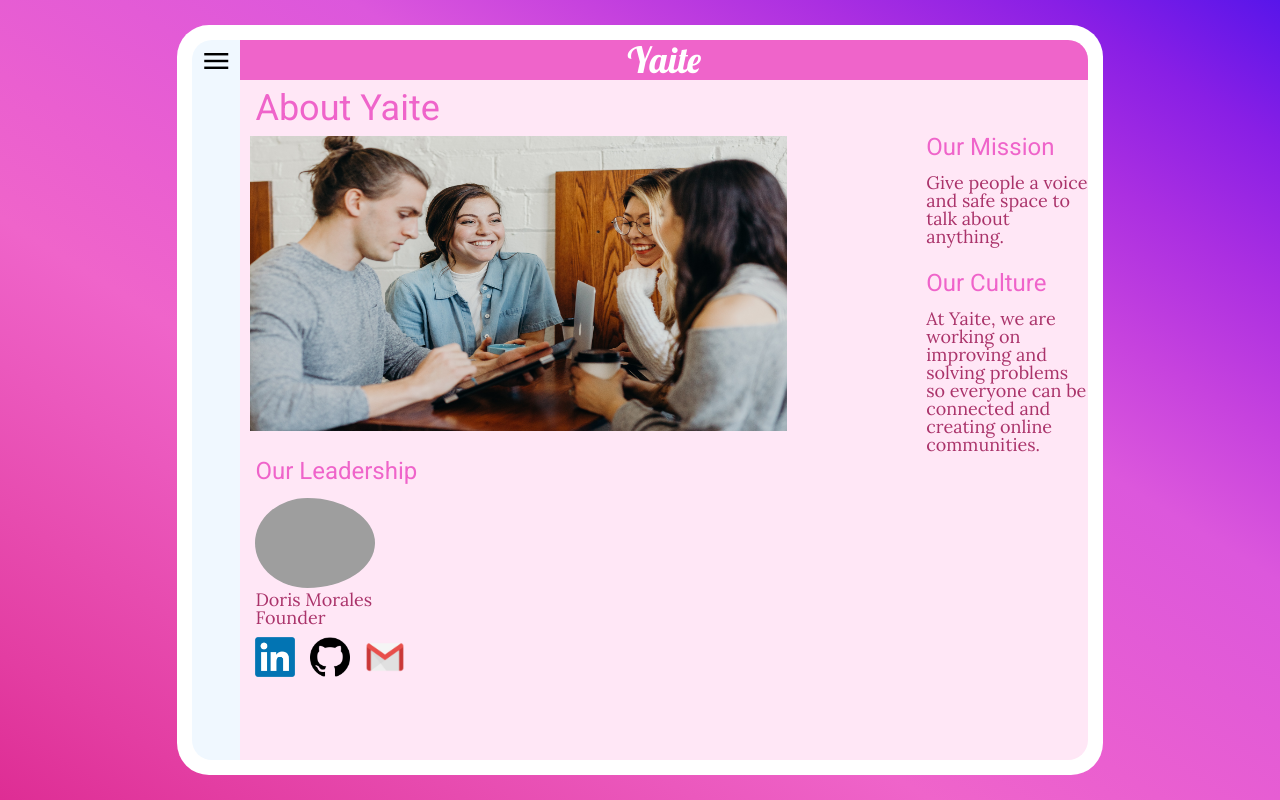
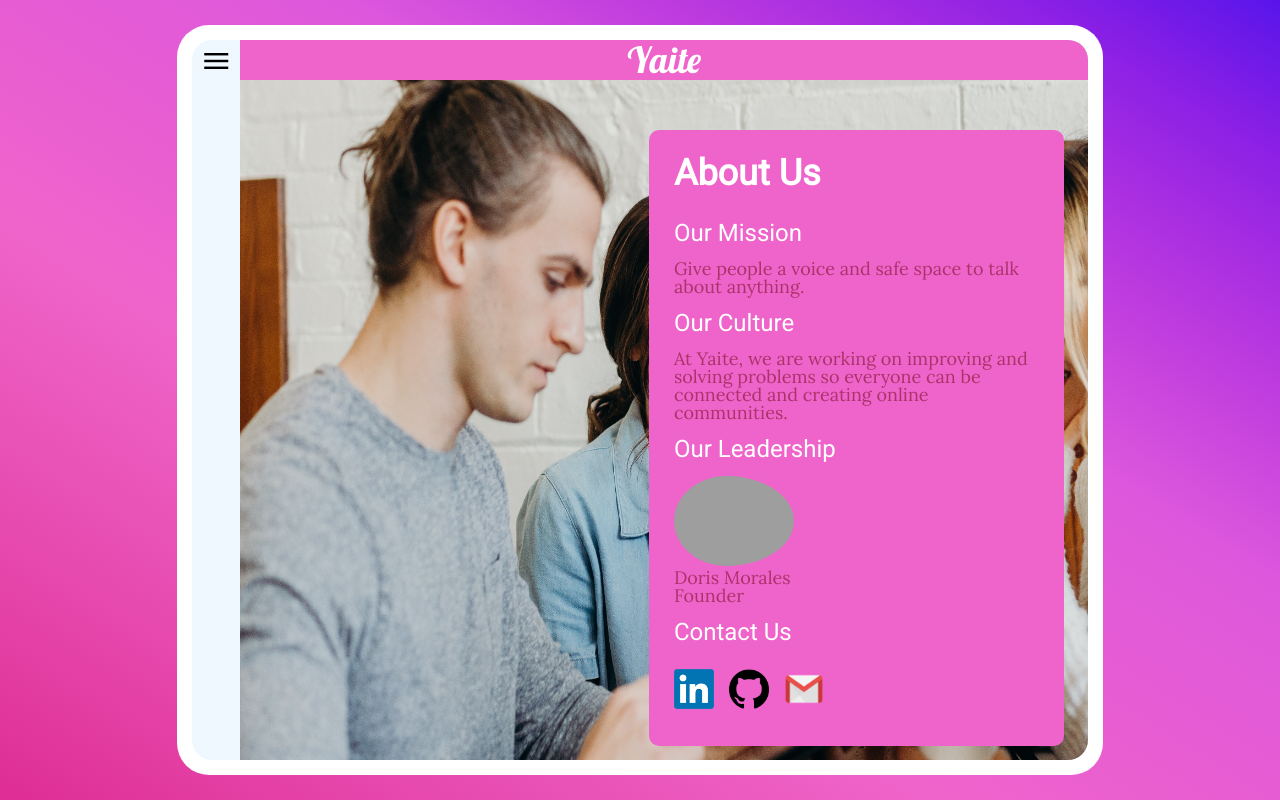
Before and after one commit to moralesdoris880/yaite, a React (Create React App) app in the folder client/: page /about in a window 1280 px wide. Built offline with nearby package versions, Linux system fonts and the light colour scheme; grey boxes are pictures that could not be loaded.

Commit message:
About page css done

```diff
--- a/client/src/css/About.css
+++ b/client/src/css/About.css
@@ -1,6 +1,8 @@
 #About{
     width: 100%;
-    background-color: #ffe7f6;
+    background-image: url("../media/People.jpg");
+    background-repeat: no-repeat;
+    background-size: 1100px 900px;
     border-radius: 0px 20px 20px 0px;
 }
 .Header{
@@ -15,22 +17,15 @@
     font-size: 36px;
     font-family: 'Lobster', cursive;
 }
-.Heading{
-    font-family: 'Roboto', sans-serif;
-    font-size: 24px;
-    padding: 15px;
-    color: #ef64ca;
-}
 .text{
     font-family: 'Lora', serif;
     padding-left: 15px;
+    padding-right: 15px;
     color: #AA336A;
     font-size: 18px;
 }
 #aboutinfo{
-    display: flex;
-    flex-direction: column;
-    height: 100%;
+    width: 120%;
 }
 .box{
     padding: 10px 0px 20px 0px;
@@ -47,12 +42,19 @@
     padding-left: 15px;
 
 }
-#people{
-    height: 42%;
-    width: 80%;
-    padding: 0px 10px 0px 10px;
+#info{
+    background-color: #ef64ca;
+    height: 90%;
+    padding: 10px;
+    width: 90%;
+    margin-top: 50px;
+    border-radius: 10px;
 }
-#aboutmain{
+.Heading2{
+    font-family: 'Roboto', sans-serif;
+    font-size: 24px;
+    padding: 15px;
+    color: white;
 }
 
 /* #C8D6FF */
--- a/client/src/pages/About.js
+++ b/client/src/pages/About.js
@@ -2,21 +2,27 @@
 import linkedinlogo from "../media/Linkedin.png";
 import githublogo from "../media/Github.png";
 import gmaillogo from "../media/Gmail.png";
-import people from "../media/People.jpg";
 
 function About(){
     return(
         <div id="About">
             <div className="Header"><h1>Yaite</h1></div>
             <div style={{display:'flex'}}>
-                <div id="aboutmain">
-                    <h1 className='Heading' style={{padding: '10px 0px 10px 15px', fontSize: '36px'}}>About Yaite</h1>
-                    <img src={people} alt="people talking, credits to Brooke Cagle" id="people"></img>
-                    <div className='box' style={{width: '50%',margin:0}}>
-                        <h1 className='Heading'>Our Leadership</h1>
+                <div id="aboutinfo">
+                {/* <img src={people} alt="people talking, credits to Brooke Cagle" id="people"></img> */}
+                </div>
+                <div>
+                    <div id="info">
+                        <h1 className='Heading2' style={{fontSize:'36px', fontWeight: 900}}>About Us</h1>
+                        <h1 className='Heading2'>Our Mission</h1>
+                        <p className='text'>Give people a voice and safe space to talk about anything.</p>
+                        <h1 className='Heading2'>Our Culture</h1>
+                        <p className='text'>At Yaite, we are working on improving and solving problems so everyone can be connected and creating online communities.</p>
+                        <h1 className='Heading2'>Our Leadership</h1>
                             <img src="https://scontent-lga3-1.xx.fbcdn.net/v/t39.30808-6/275614533_379443737334355_186047330017330400_n.jpg?_nc_cat=100&ccb=1-7&_nc_sid=09cbfe&_nc_ohc=D2Yt1XlulnEAX8aVIPh&_nc_ht=scontent-lga3-1.xx&oh=00_AT-9JFld7xyGbNIdk3dSAEapj5CeqkoACQzrXZ-ySFNpcQ&oe=629B9B55" id="pfp"></img>
                             <p className='text'>Doris Morales</p>
                             <p className='text'>Founder</p>
+                            <h1 className='Heading2'>Contact Us</h1>
                             <div className='box'>
                             <a href='https://www.linkedin.com/in/dorisvmorales/'><img src={linkedinlogo} alt="Linkedin Logo" className='logo'></img></a>
                             <a href='https://github.com/moralesdoris880'><img src={githublogo} alt="Github Logo" className='logo'></img></a>
@@ -24,17 +30,6 @@
                         </div>
                     </div>
                 </div>
-                <div id="aboutinfo">
-                    <div className='box' style={{padding: '40px 0px 0px 0px'}}>
-                        <h1 className='Heading'>Our Mission</h1>
-                        <p className='text'>Give people a voice and safe space to talk about anything.</p>
-                    </div>
-                    <div className='box'>
-                        <h1 className='Heading'>Our Culture</h1>
-                        <p className='text'>At Yaite, we are working on improving and solving problems so everyone can be connected and creating online communities.</p>
-                    </div>
-
-                </div>
             </div>
         </div>
     );
```
Lines whose indentation alone changed are shown as unchanged.
